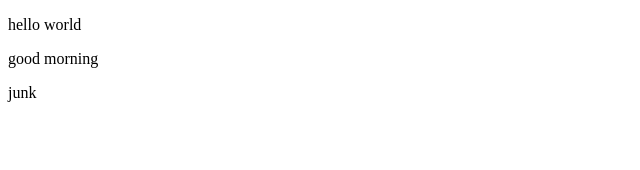
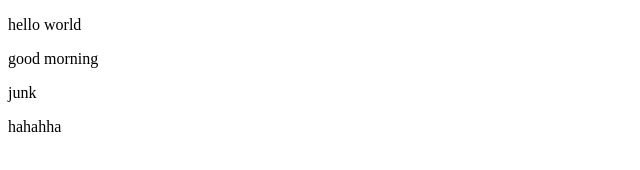
Before and after one commit to xie9420/tata, a plain HTML site: page index.html in a window 1280 px wide. Shown: the full height of the page, 0-640 px from the left. Drawn offline with Linux system fonts and the light colour scheme.

Commit message:
create  hahhahah

```diff
--- a/index.html
+++ b/index.html
@@ -8,5 +8,6 @@
 	<p>hello world</p>
 	<p>good morning</p>
 	<p>junk</p>
+	<p>hahahha</p>
 </body>
 </html>
```
